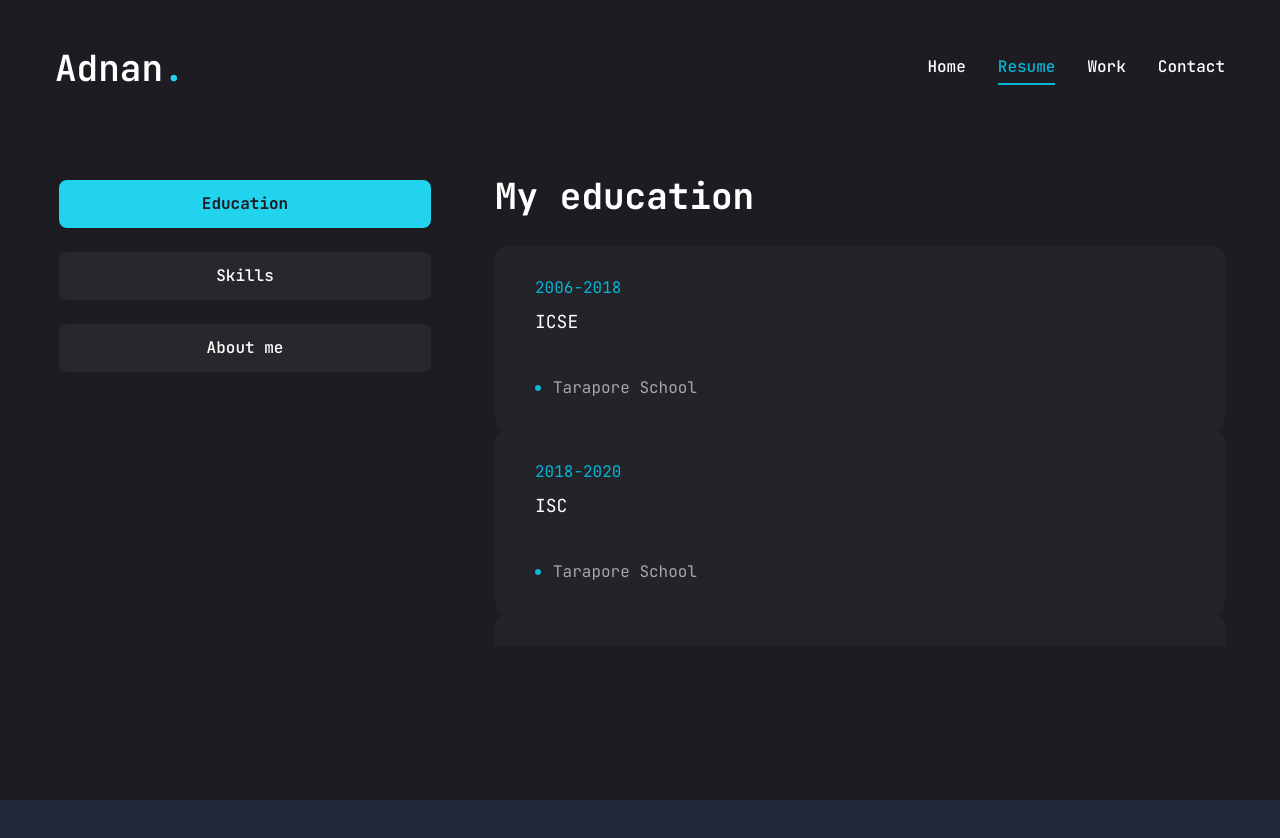
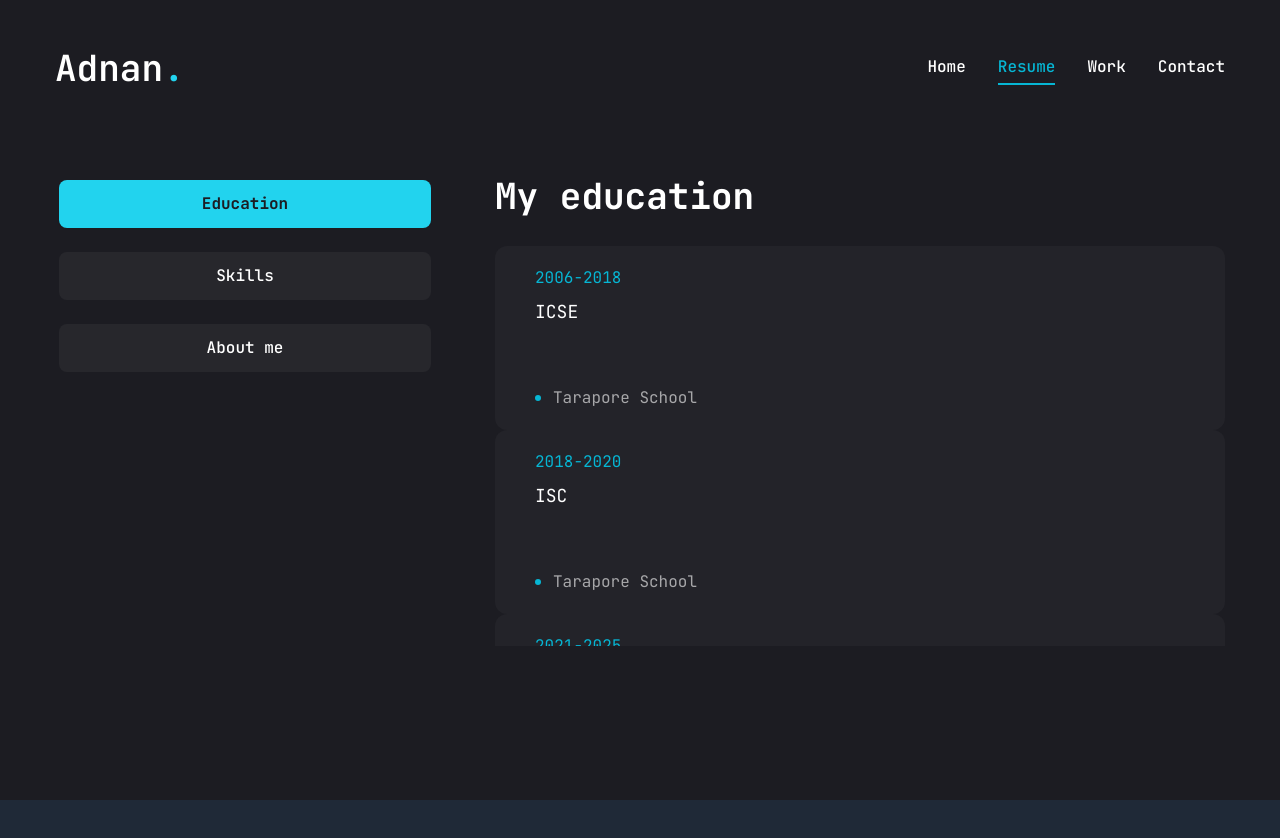
Before and after one commit to AdnanGhani07/ag-portfolio, a Next.js app: page /resume in a window 1280 px wide. Shown: the top 838 px of the page. Built offline with nearby package versions, Linux system fonts and the light colour scheme.

Commit message:
Updated resume

```diff
--- a/app/resume/page.jsx
+++ b/app/resume/page.jsx
@@ -155,9 +155,8 @@
                           <h3 className="text-lg max-w-[260px] min-h-[60px] text-center lg:text-left">
                             {item.degree}
                           </h3>
-                          <div className="flex items-center gap-3">
-                            {/*dot*/}
-                            <span className="w-[6px] h-[6px] rounded-full bg-cyan-500"></span>
+                          <div className="flex items-center gap-3 pt-5">
+                            <span className="w-[6px] h-[6px] rounded-full bg-cyan-500 "></span>
                             <p className="text-white/60">{item.institution}</p>
                           </div>
                         </li>
@@ -200,7 +199,6 @@
                 </ul>
               </div>
             </TabsContent>
-            {/*education*/}
             <TabsContent
               value="about"
               className="w-full text-center xl:text-left"
```
